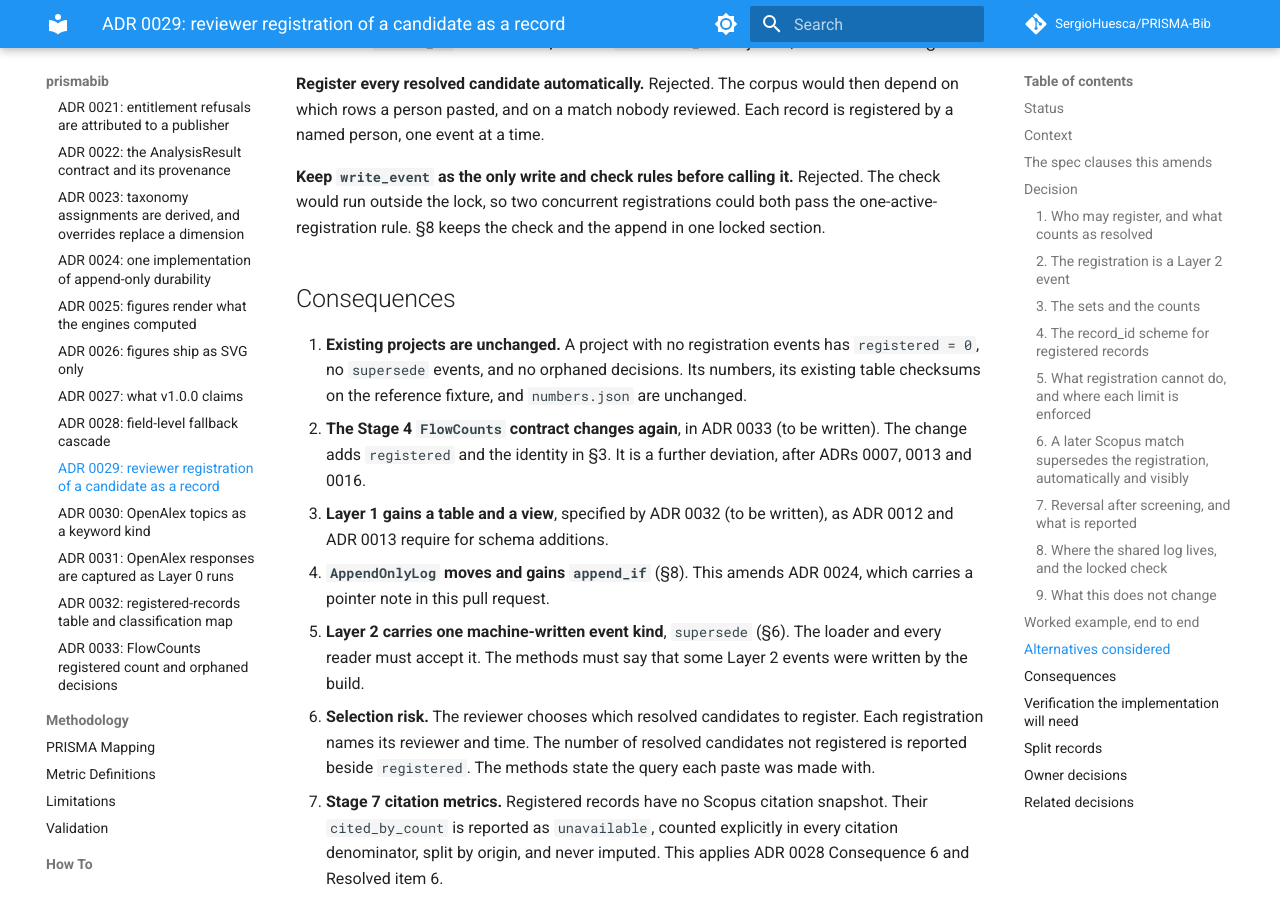
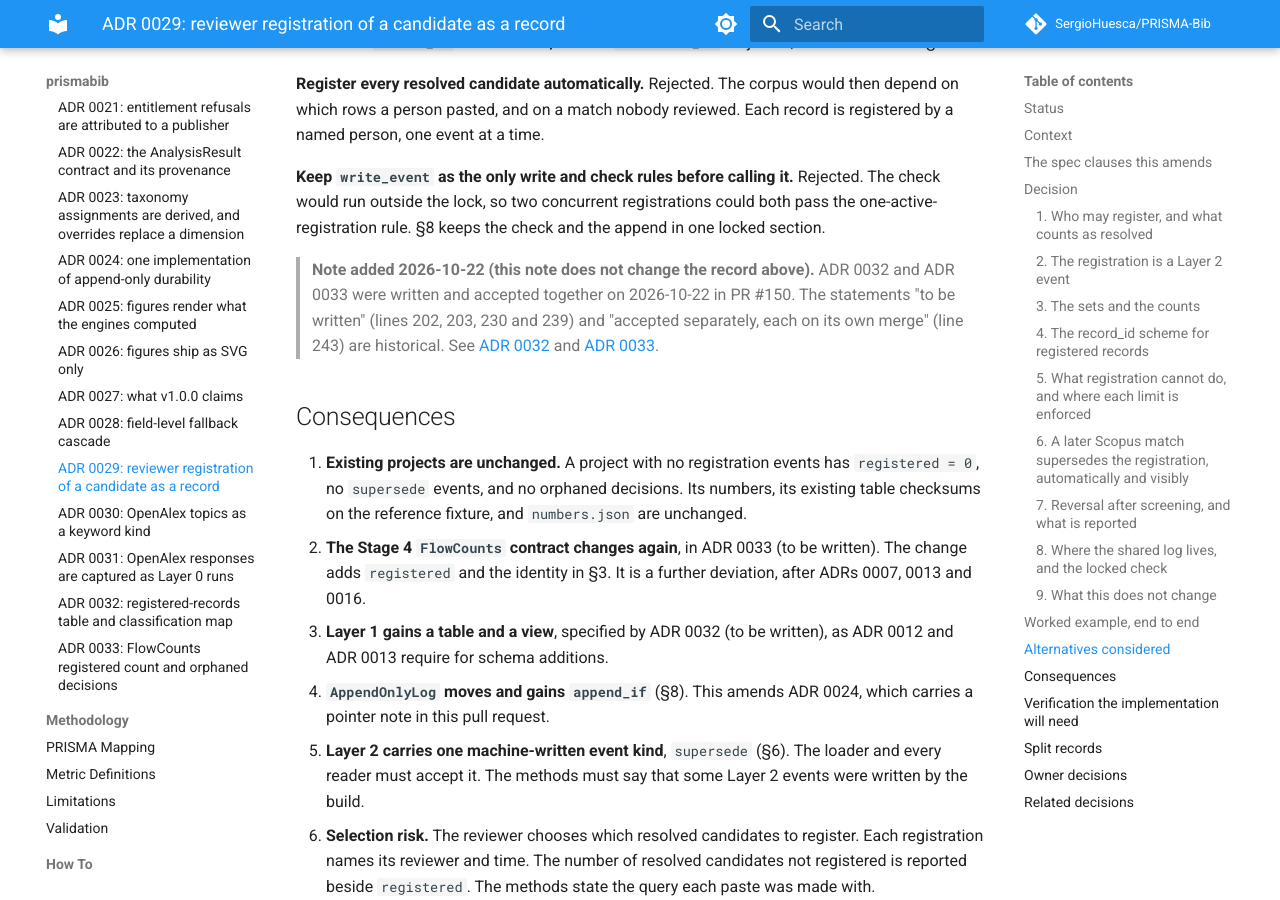
Before and after one commit to SergioHuesca/PRISMA-Bib, an MkDocs documentation site: the page built from docs/architecture/adr/0029-reviewer-registration-of-a-candidate-as-a-record.md, in a window 1280 px wide and 900 px high, scrolled down 10286 px. Built offline with MkDocs 1.6.1 and Material for MkDocs 9.7.7, drawn with Linux system fonts in a browser that asks for light colours; comment, search, counter and statistics services are not loaded.

Commit message:
docs(adr): update stale notes after accepting ADR 0032 and 0033
ADR 0007's note now says its Status reads Superseded. ADR 0028 and 0029 get
dated notes that ADR 0032 and 0033 were written and accepted together in
PR #150, so their "to be written" lines are historical. Bodies unchanged.

Co-Authored-By: Claude Sonnet 5.5 <noreply@anthropic.com>
Claude-Session: https://claude.ai/code/session_01QjNadz7h2UAZ2C2xhuaY8z

```diff
--- a/docs/architecture/adr/0029-reviewer-registration-of-a-candidate-as-a-record.md
+++ b/docs/architecture/adr/0029-reviewer-registration-of-a-candidate-as-a-record.md
@@ -196,6 +196,11 @@ Illustrative values, not from a real run. Suppose a review has `identified = 1,2
 
 **Keep `write_event` as the only write and check rules before calling it.** Rejected. The check would run outside the lock, so two concurrent registrations could both pass the one-active-registration rule. §8 keeps the check and the append in one locked section.
 
+> **Note added 2026-10-22 (this note does not change the record above).** ADR 0032 and ADR 0033 were written and accepted together on
+> 2026-10-22 in PR #150. The statements "to be written" (lines 202, 203, 230 and 239) and "accepted separately, each on its own merge"
+> (line 243) are historical. See [ADR 0032](0032-registered-records-table-and-classification-map.md) and
+> [ADR 0033](0033-flowcounts-registered-count-and-orphaned-decisions.md).
+
 ## Consequences
 
 1. **Existing projects are unchanged.** A project with no registration events has `registered = 0`, no `supersede` events, and no orphaned decisions. Its numbers, its existing table checksums on the reference fixture, and `numbers.json` are unchanged.
```
Also changed, not shown: docs/architecture/adr/0007-flow-counts-unsure-fields.md (+2 -2 lines), docs/architecture/adr/0028-field-level-fallback-cascade.md (+4 -0 lines).
